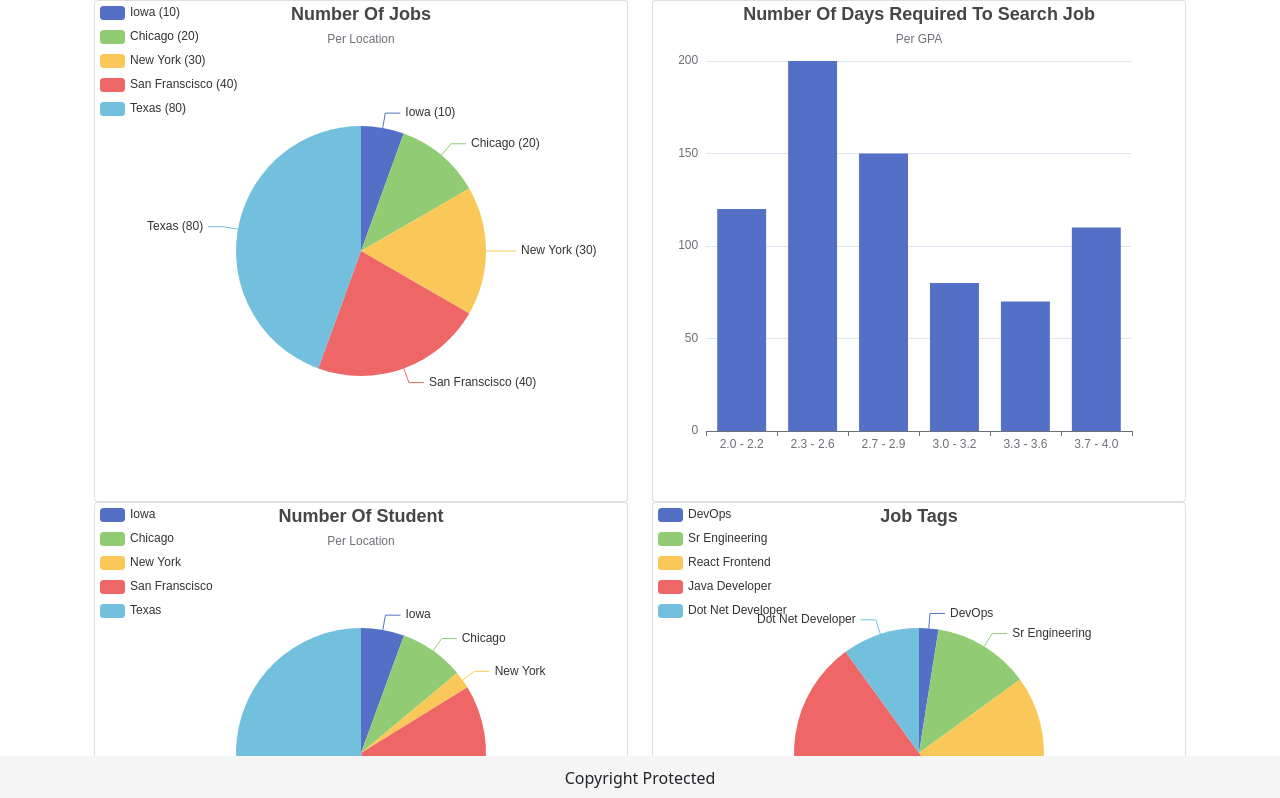
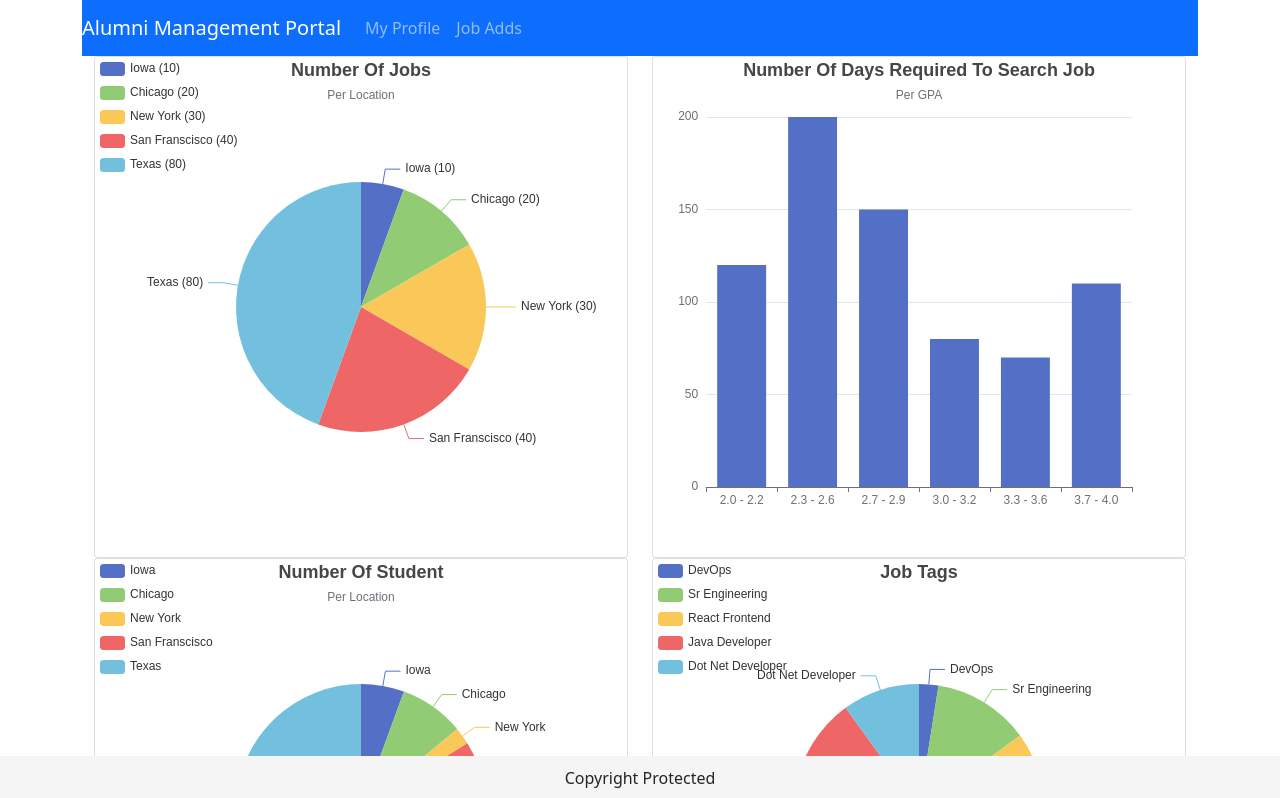
Before and after one commit to umur/waa-june-2022-final-project, a React (Create React App) app in the folder client/: page /dashboard in a window 1280 px wide. Shown: the top 798 px of the page. Built offline with nearby package versions, Linux system fonts and the light colour scheme.

Commit message:
fixed header not displaying issue

```diff
--- a/client/src/App.js
+++ b/client/src/App.js
@@ -1,19 +1,19 @@
 import logo from './logo.svg';
 import './App.css';
-import Main from './components/dashboard/Main';
-
 import Router from './pages/Router';
 import Footer from './components/Footer';
 import { BrowserRouter } from 'react-router-dom';
+import Header from './components/header';
 
 
 function App() {
   return (
     <div className="container">
       <BrowserRouter>
+        <Header></Header>
         <Router></Router>
+        <Footer></Footer>
       </BrowserRouter>
-      <Footer></Footer>
     </div>
   );
 }
--- a/client/src/components/dashboard/Dashboard.js
+++ b/client/src/components/dashboard/Dashboard.js
@@ -4,7 +4,6 @@ import NumberOfStudents from './charts/NumberOfStudents';
 import NumberOfJobs from './charts/NumberOfJobs';
 import JobSearchTime from './charts/JobSearchTime';
 import TagPieChart from './charts/TagPieChart';
-
 
 function Dashboard() {
 
--- a/client/src/components/dashboard/Main.js
+++ b/client/src/components/dashboard/Main.js
@@ -1,13 +1,11 @@
 import React from 'react'
-
-import Header from './Header'
+import Header from '../header'
 import JobFeed from '../dashboard/JobFeed'
 export default function Main(){
     return(
         <div>
             <Header></Header>
             <JobFeed></JobFeed>
-
         </div>
     )
 }
--- a/client/src/components/dashboard/Header.js
+++ b/client/src/components/header/index.js
@@ -1,15 +1,16 @@
 import React from 'react'
 import { Link } from 'react-router-dom'
-import Main from './Main'
+import Main from '../dashboard/Main'
 import Container from 'react-bootstrap/Container';
 import Nav from 'react-bootstrap/Nav';
 import Navbar from 'react-bootstrap/Navbar';
+import { bottom } from '@popperjs/core';
 
 export default function Header() {
     return (
         <Navbar bg="primary" variant="dark" expand="lg">
-            <Container>
-                <Navbar.Brand as={Link} to="/">Alumni Management Portal</Navbar.Brand>
+            {/* <Container> */}
+                <Navbar.Brand as={Link} to="/dashboard">Alumni Management Portal</Navbar.Brand>
                 <Navbar.Toggle aria-controls="basic-navbar-nav" />
                 <Navbar.Collapse id="basic-navbar-nav">
                     <Nav className="me-auto">
@@ -29,7 +30,7 @@ export default function Header() {
                         </NavDropdown> */}
                     </Nav>
                 </Navbar.Collapse>
-            </Container>
+            {/* </Container> */}
         </Navbar>
     )
 }
```
Also changed, not shown: client/src/pages/Router.js (+0 -7 lines), client/src/components/header/index.css (added), 1 other file (tests, documents, lock files or other folders).
